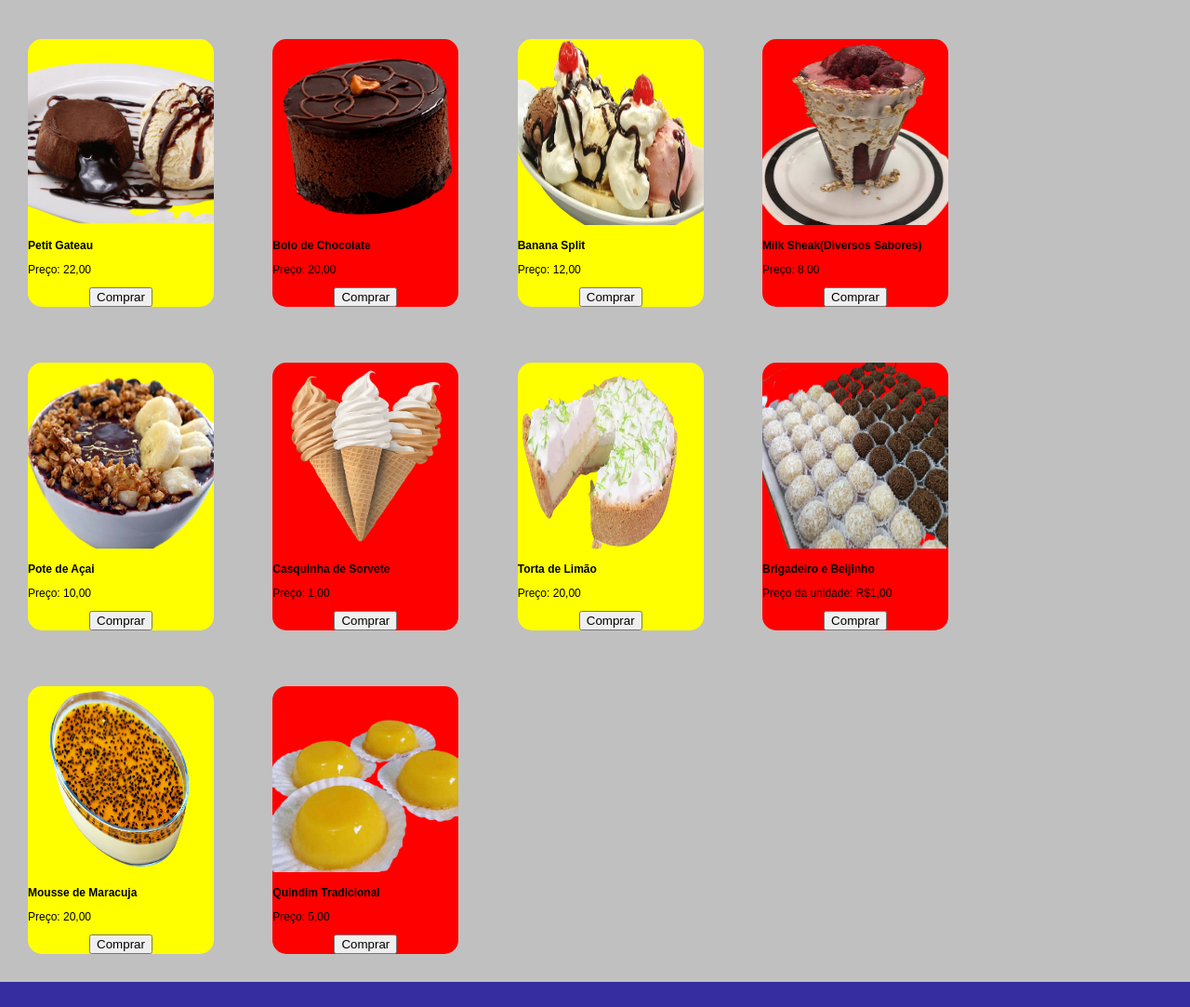
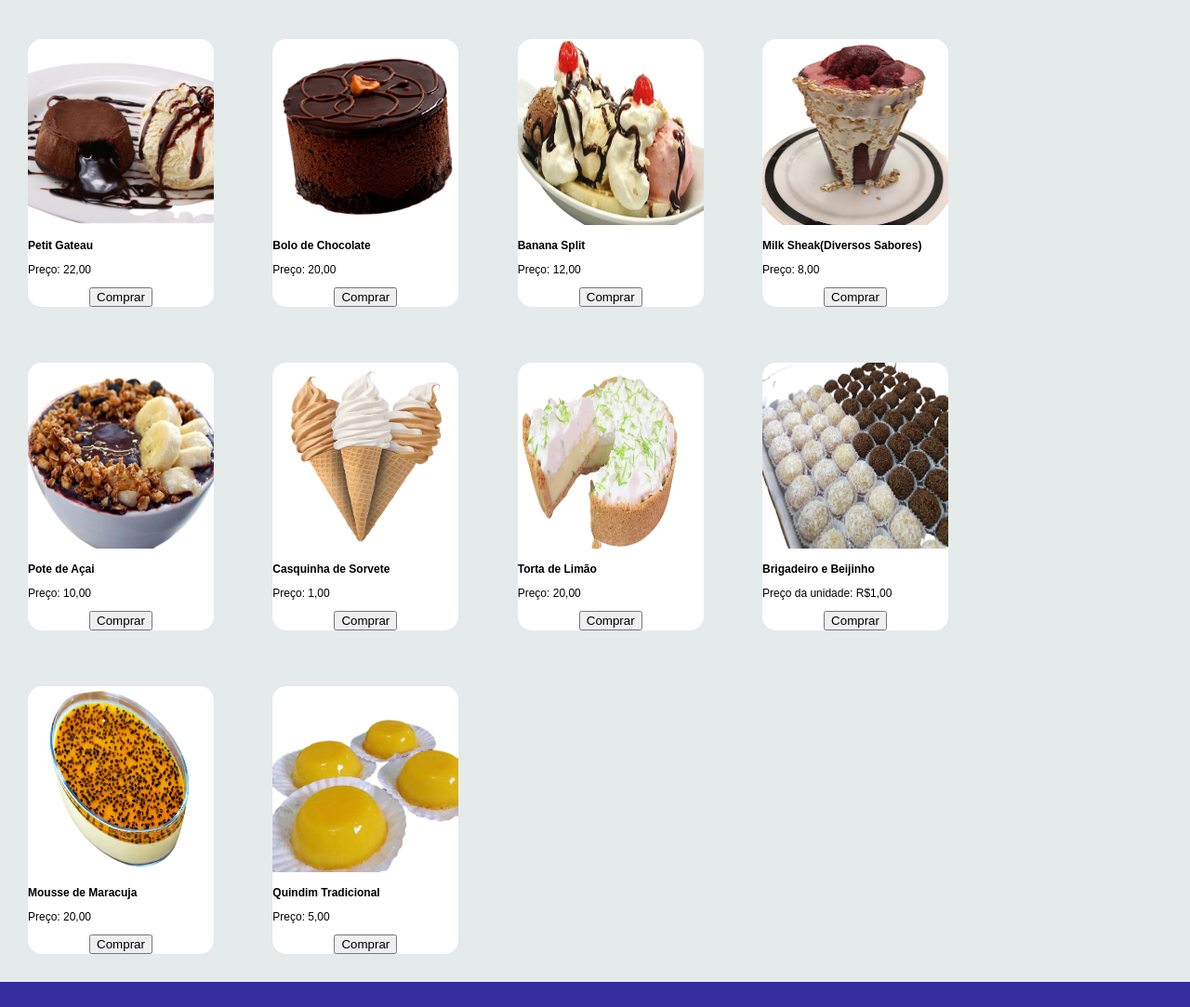
Before and after one commit to Athilas-Silva/Lima, a plain HTML site: page Sobremesa/sobremesa.html in a window 1280 px wide. Shown: the part 140-1223 px from the top of the page at 93% size. Drawn offline with Linux system fonts and the light colour scheme.

Commit message:
Add files via upload

```diff
--- a/Sobremesa/sobremesa.html
+++ b/Sobremesa/sobremesa.html
@@ -29,7 +29,7 @@
     <section>
         <center><h1>&#x1F382; &#x1F36C; Prove as Melhores Sobremesas &#x1F60B; &#x1F368;</h1></center>
         <div id="primeiro" >
-            <img src="Imagens/petit gatot.png" alt="Petit Gateau">
+            <img src="Imagens/petit gatot.png" alt="Petit Gateu">
             <p><strong>Petit Gateau</strong></p>
             <p>Preço: 22,00</p>
             <center><button>Comprar</button></center>
--- a/Sobremesa/style.css
+++ b/Sobremesa/style.css
@@ -2,7 +2,7 @@ body{
     font-family: Arial, Helvetica, sans-serif;
     font-size: 12px;
     margin: 0px;
-    background-color: silver;
+    background-color: rgb(229, 234, 235)
 }
 div{
     display: inline-block;
@@ -22,7 +22,7 @@ img{
 header{
     display: flex;
     justify-content: space-around;
-    background-color: aquamarine;
+    background-color: white;
 }
 li{
     display: inline;
@@ -76,42 +76,42 @@ footer{
     margin: 10px;
 }
 #primeiro{
-    background-color: yellow;
+    background-color: white;
     border-radius: 15px;
 }
 #segundo{
-    background-color: red;
+    background-color: white;
     border-radius: 15px;
 }
 #terceiro{
-    background-color: yellow;
+    background-color: white;
     border-radius: 15px;
 }
 #quarto{
-    background-color: red;
+    background-color: white;
     border-radius: 15px;
 }
 #quinto{
-    background-color: yellow;
+    background-color: white;
     border-radius: 15px;
 }
 #sexto{
-    background-color: red;
+    background-color: white;
     border-radius: 15px;
 }
 #setimo{
-    background-color: yellow;
+    background-color: white;
     border-radius: 15px;
 }
 #oitavo{
-    background-color: red;
+    background-color: white;
     border-radius: 15px;
 }
 #nono{
-    background-color: yellow;
+    background-color: white;
     border-radius: 15px;
 }
 #decimo{
-    background-color: red;
+    background-color: white;
     border-radius: 15px;
 }
```
